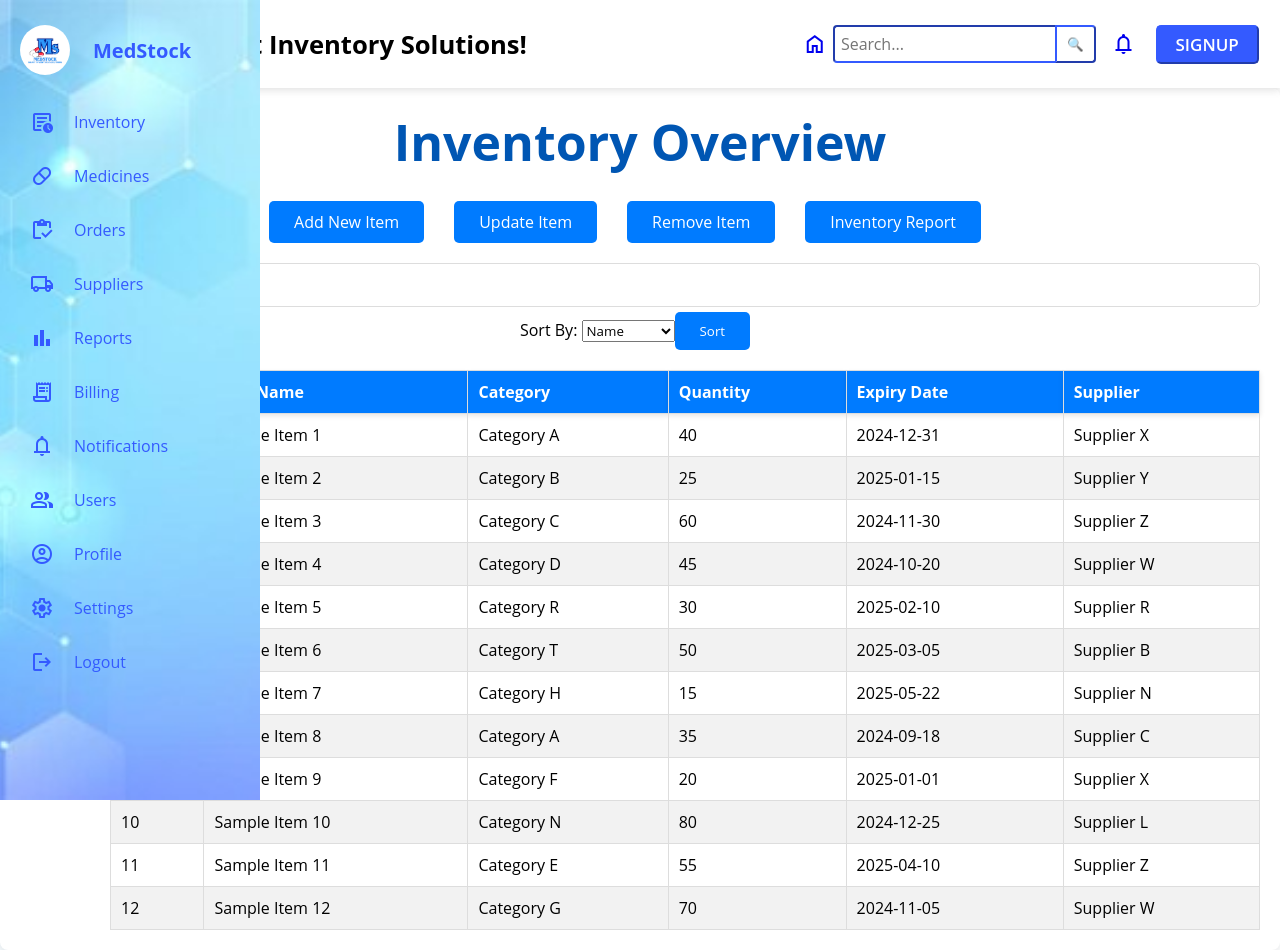
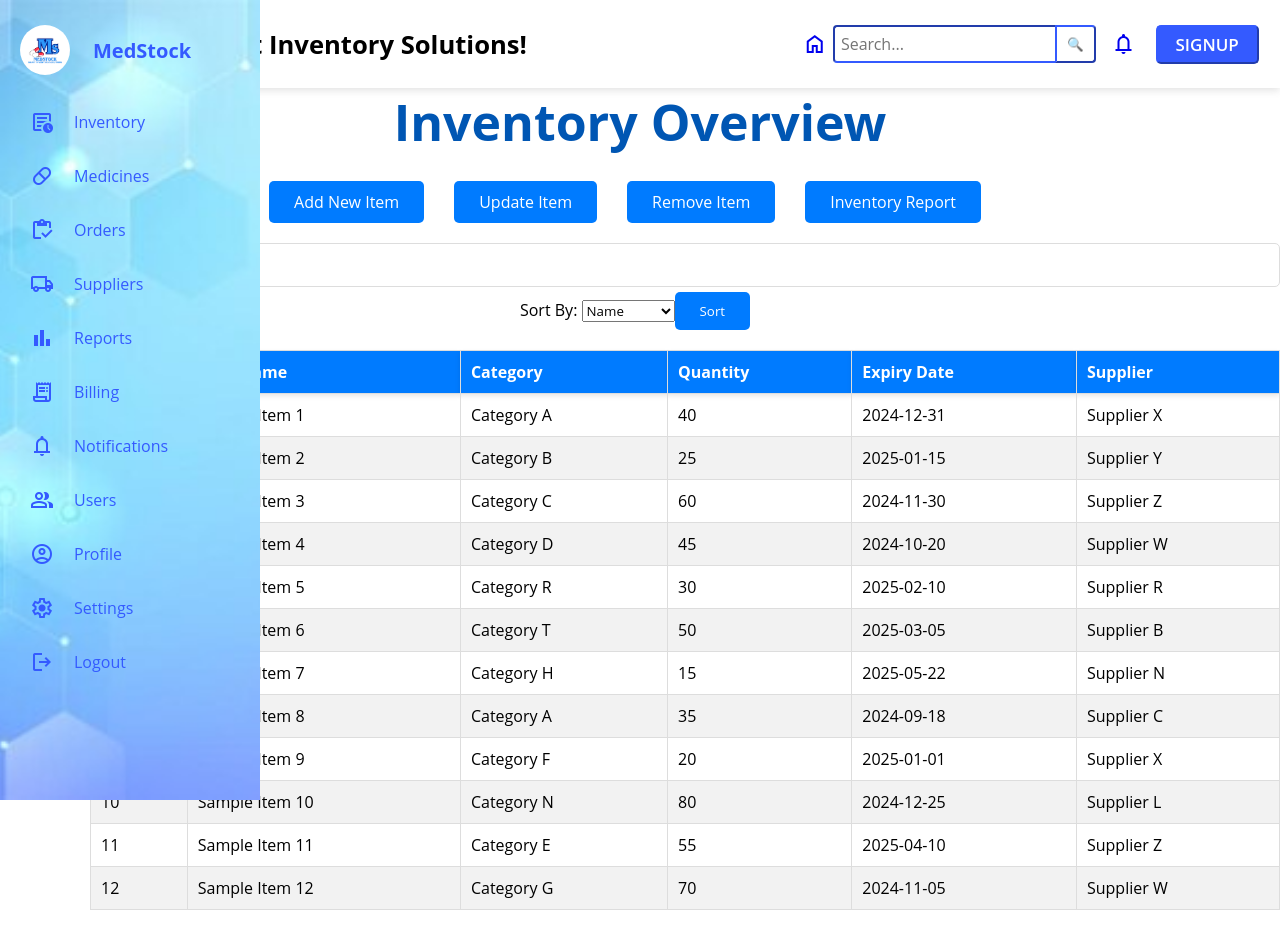
Before and after one commit to dnm10/New-MedStock, a React (Create React App) app in the folder medstock-app/: page /Inventory in a window 1280 px wide. After the commit the page ends 910 px from the top, so only its background shows below. Built offline with nearby package versions, Linux system fonts and the light colour scheme.

Commit message:
Final css done

```diff
--- a/medstock-app/src/Components/Inventory.module.css
+++ b/medstock-app/src/Components/Inventory.module.css
@@ -2,9 +2,6 @@
     max-width: 2100px;
     margin: auto;
     background: white;
-    padding: 20px;
-    border-radius: 8px;
-    box-shadow: 0 2px 10px rgba(0, 0, 0, 0.1);
 }
 
 .inventory h1 {
@@ -39,6 +36,7 @@
     font-size: 16px;
 }
 
+
 .top-row {
     display: flex;
     justify-content: space-between;
@@ -47,7 +45,7 @@
     margin-bottom: 20px;
 }
 
-.search-sort{
+.inventory .search-sort{
     margin-left: 90px;
     display: flex;
     align-items: center;
@@ -55,17 +53,18 @@
     width: 50%;
   }
 
-  .sort-options{
+.sort-options{
     display: flex;
     align-items: center;
     gap: 10px;
     width: 30%;
-  }
+}
 
-  .sort-options #sortBtn{
+.sort-options #sortBtn{
     margin-bottom: 6px;
-  }
-  .inventory input[type="text"], .inventory input[type="number"], .inventory input[type="date"], .inventory input[type="file"] {
+}
+
+.inventory input[type="text"], .inventory input[type="number"], .inventory input[type="date"], .inventory input[type="file"] {
     width: 100%;
     padding: 10px;
     border: 1px solid #ddd;
@@ -179,13 +178,13 @@ table td button {
     font-size: 20px;
 }
 
-form {
+.inventory form {
     display: flex;
     flex-direction: column;
     gap: 5px;
 }
 
-form label {
+.inventory form label {
     color: #007bff;
     font-weight: bold;
     margin-bottom: 2px;
```
